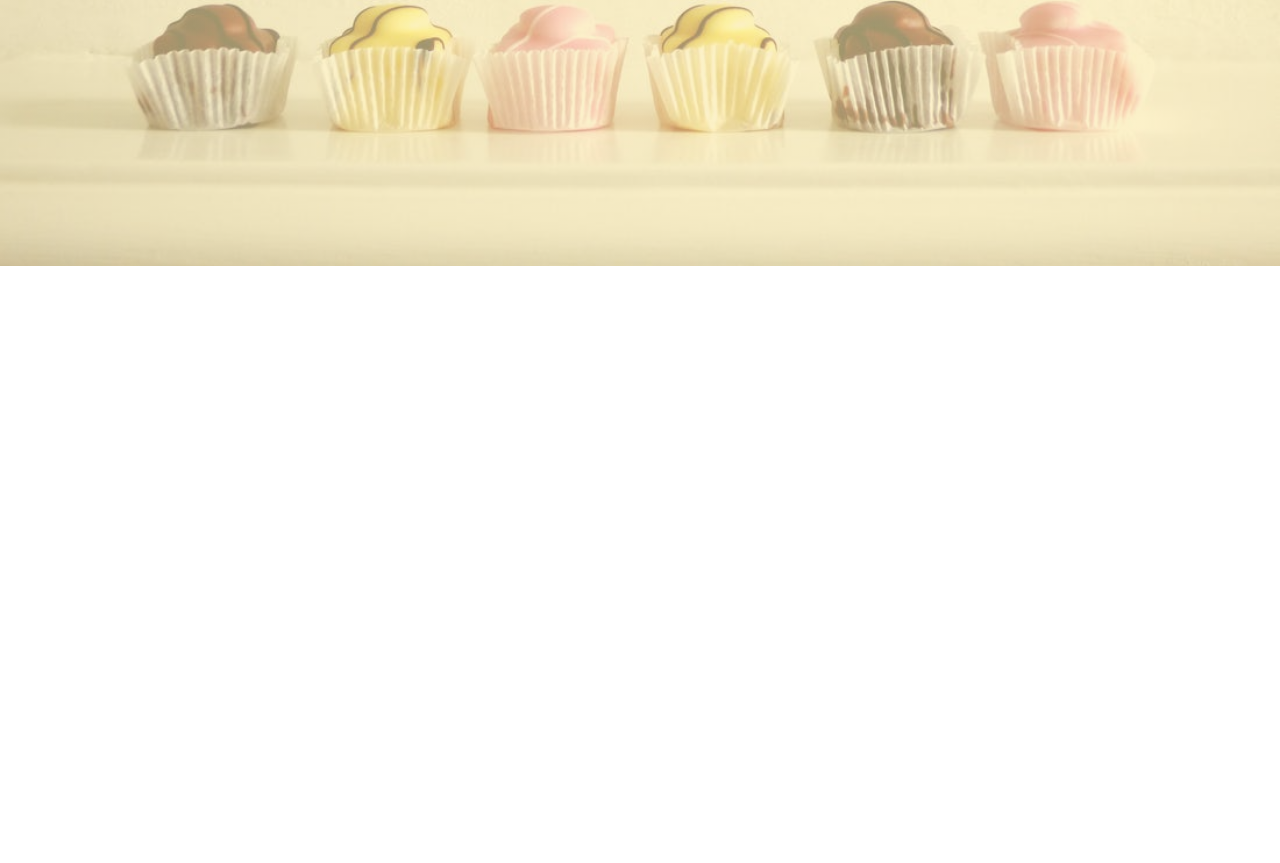
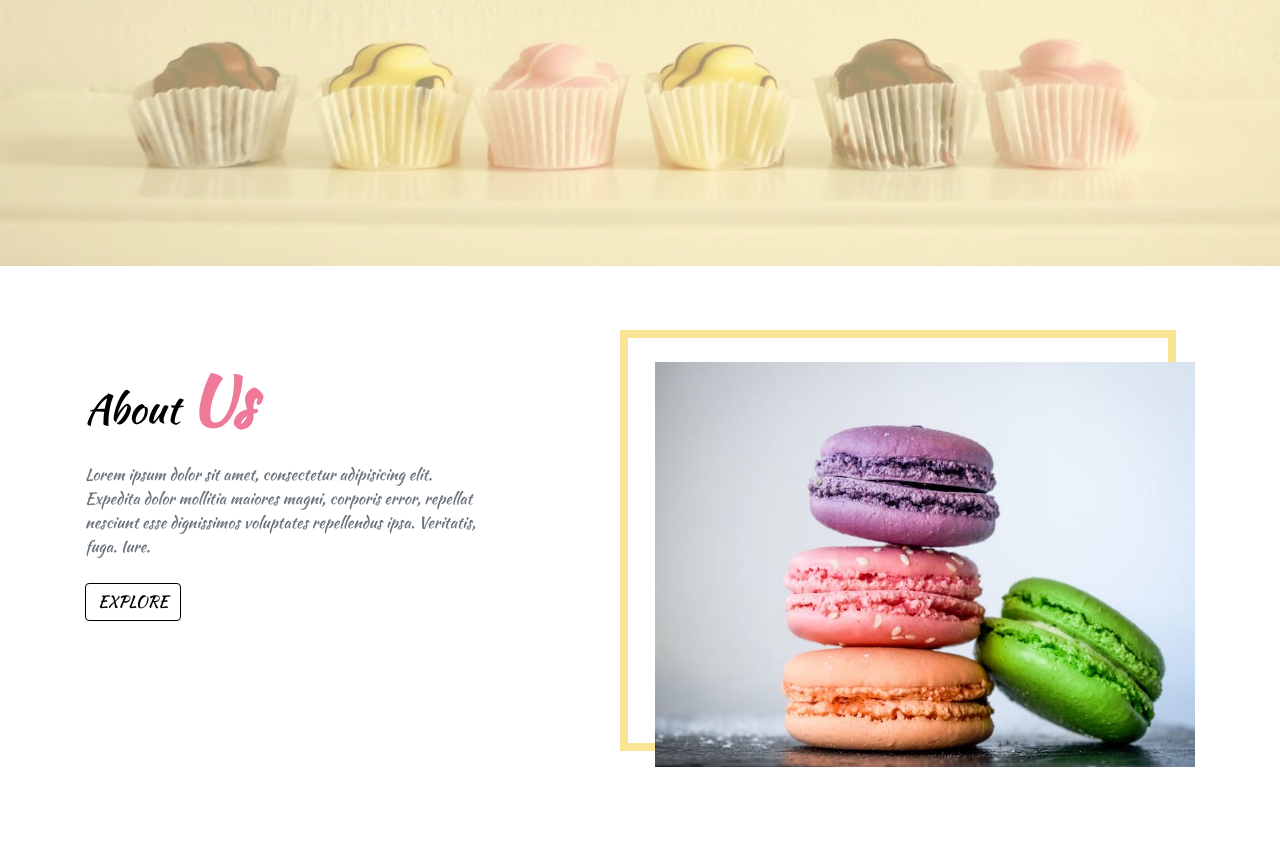
Before and after one commit to W00DH0USE/D-Oh-Nut-Sweets, a plain HTML site: page index.html in a window 1280 px wide. Shown: the part 534-1397 px from the top of the page. Before the commit the page ends 800 px from the top, so only its background shows below. Drawn offline with Linux system fonts and the light colour scheme.

Commit message:
Finished About section

```diff
--- a/css/styles.css
+++ b/css/styles.css
@@ -13,6 +13,25 @@ body {
   font-family: "Kaushan Script", cursive;
   background: var(--mainWhite);
   color: var(--mainBlack);
+}
+
+/* Gobal Styles */
+.btn-pink {
+  color: #ef7998 !important;
+  border-color: #ef7998 !important;
+}
+.btn-pink:hover {
+  color: #000 !important;
+  background: #ef7998 !important;
+}
+
+.btn-black {
+  color: #000 !important;
+  border-color: #000 !important;
+}
+.btn-black:hover {
+  color: #ef7998 !important;
+  background: #000 !important;
 }
 
 /* Nav Links */
@@ -48,13 +67,11 @@ body {
   cursor: pointer;
   padding: 0.4rem 0.6rem;
 }
-
 .cart-info:hover {
   background: #ef7998;
   border-color: #ef7998;
   color: #fff;
 }
-
 .cart-info:hover .cart-info__icon {
   color: #fff;
 }
@@ -85,8 +102,27 @@ body {
   color: #000;
   border: 0.2rem solid #000;
 }
-
 .banner-link:hover {
   background: #000;
   color: #ef7998;
 }
+
+/* About Section */
+.about-image__container {
+  position: relative;
+}
+.about-image__container::before {
+  content: "";
+  position: absolute;
+  top: -1.5rem;
+  left: -1.7rem;
+  width: 100%;
+  height: 100%;
+  outline: 0.5rem solid rgb(249, 228, 148);
+  z-index: -1;
+  transition: all 1s linear;
+}
+.about-image__container:hover:before {
+  top: 0;
+  left: 0;
+}
--- a/index.html
+++ b/index.html
@@ -107,7 +107,27 @@
     </div>
   </header>
 
-
+  <section class="about py-5" id="about">
+    <div class="container">
+      <div class="row">
+        <div class="col-10 mx-auto col-md-6 my-5">
+          <h1 class="text-capitalize">
+            about
+            <strong class="banner-title">us</strong>
+          </h1>
+          <p class="my-4 text-muted w-75">
+            Lorem ipsum dolor sit amet, consectetur adipisicing elit. Expedita dolor mollitia maiores magni, corporis error, repellat nesciunt esse dignissimos voluptates repellendus ipsa. Veritatis, fuga. Iure.
+          </p>
+          <a href="#" class="btn btn-outline-secondary text-uppercase btn-black">explore</a>
+        </div>
+        <div class="col-10 mx-auto col-md-6 my-5 align-self-center">
+          <div class="about-image__container">
+            <img src="images/sweets-1.jpeg" class="img-fluid" alt="">
+          </div>
+        </div>
+      </div>
+    </div>
+  </section>
 
   <!-- jquery -->
   <script src="js/jquery-3.3.1.min.js"></script>
```
